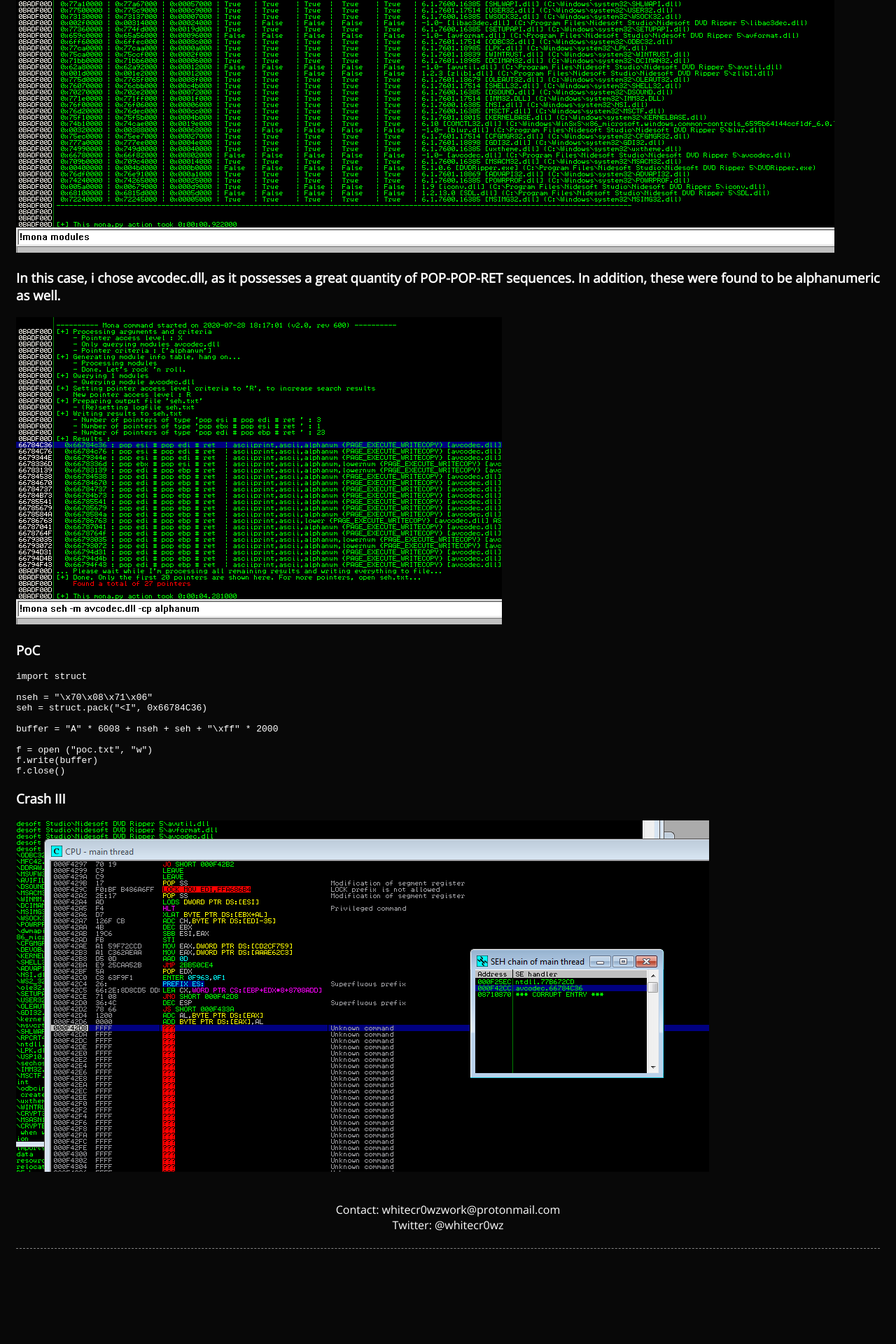
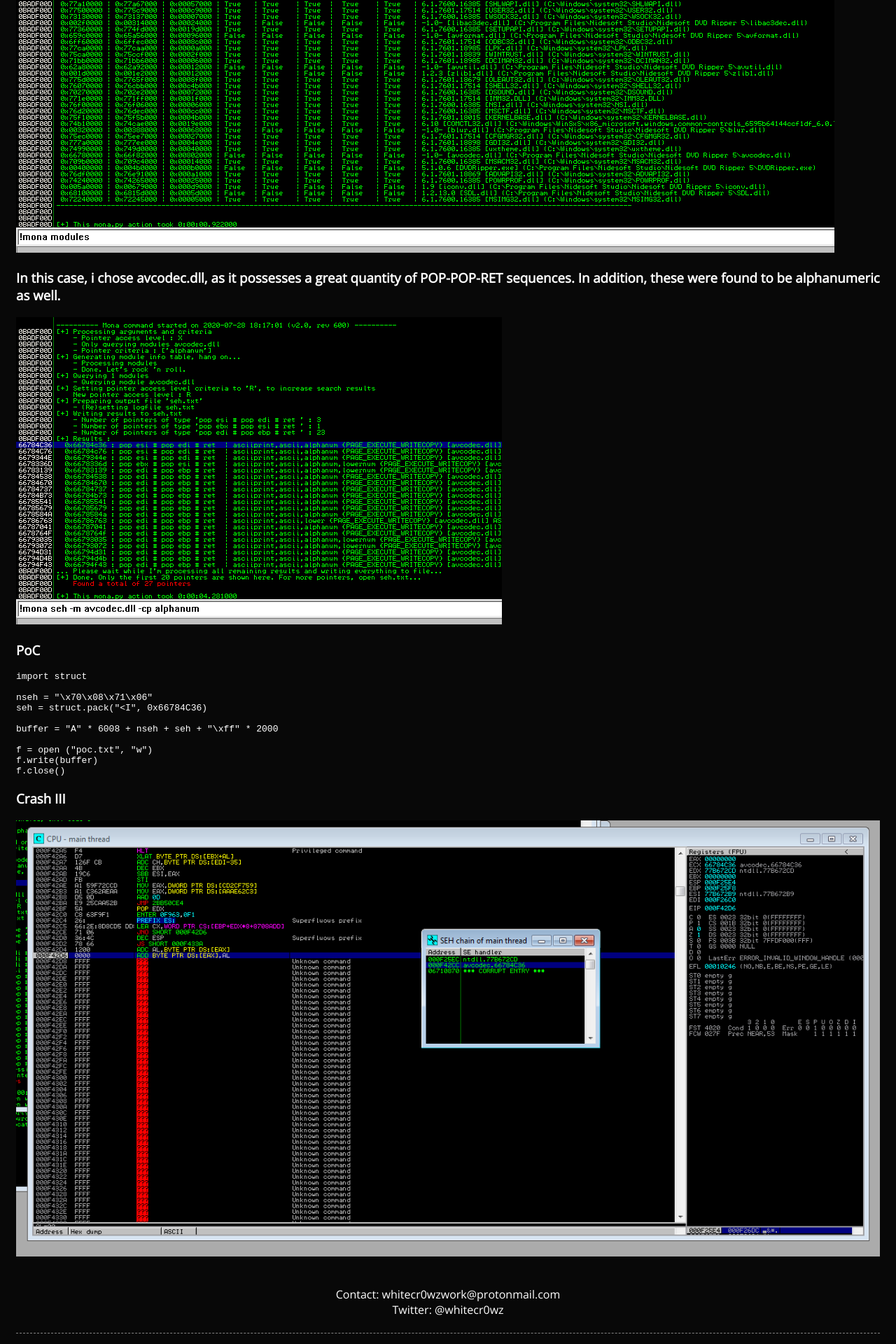
Before and after one commit to whitecr0wz/whitecr0wz.github.io, a Jekyll site: the page built from _posts/posts/2020-07-29-DVD-Ripper.md, in a window 1280 px wide. Shown: the part 3942-5862 px from the top of the page at 70% size. Built offline with Jekyll 4.4.1, drawn with Linux system fonts in a browser that asks for light colours; before the commit the page ends 5741 px from its top, so only the background shows below that.

Commit message:
Update 2020-07-29-DVD-Ripper.md

```diff
--- a/_posts/posts/2020-07-29-DVD-Ripper.md
+++ b/_posts/posts/2020-07-29-DVD-Ripper.md
@@ -84,4 +84,4 @@ f.close()
 
 ### Crash III
 
-![](/assets/img/Findings10/9.png)
+![](/assets/img/Findings10/8.png)
```
